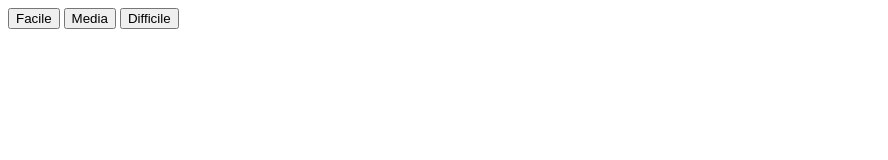
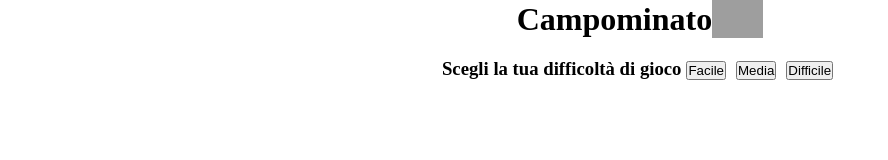
Before and after one commit to DavideGit991/js-campominato, a plain HTML site: page index.html in a window 1280 px wide. Shown: the whole page, without its empty margins (0-888 px from the left). Drawn offline with Linux system fonts and the light colour scheme; grey boxes are pictures that could not be loaded.

Commit message:
inizio la parte di layout

```diff
--- a/index.html
+++ b/index.html
@@ -2,13 +2,22 @@
 <html lang="en" dir="ltr">
   <head>
     <meta charset="utf-8">
-    <title></title>
+    <link rel="stylesheet" href="main.css">
+    <title>Campominato</title>
   </head>
   <body>
-
-    <button id="facile" type="button" name="button">Facile</button>
-    <button id="medio" type="button" name="button">Media</button>
-    <button id="difficile" type="button" name="button">Difficile</button>
+    <div class="box-title">
+      <h1>Campominato</h1>
+      <img src="https://media.tenor.com/images/7d34b6014bee654f0bfd22b59ffb183f/tenor.gif" alt="">
+    </div>
+    <div class="box-scelta">
+      <div class="subtitle">
+        <h3>Scegli la tua difficoltà di gioco</h3>
+      </div>
+      <button id="facile" type="button" name="button">Facile</button>
+      <button id="medio" type="button" name="button">Media</button>
+      <button id="difficile" type="button" name="button">Difficile</button>
+    </div>
 
     <script src="js/script.js">
 
--- /dev/null
+++ b/main.css
@@ -0,0 +1,26 @@
+*{
+  margin: 0;
+  padding: 0;
+  box-sizing: border-box;
+}
+
+.box-title{
+display: flex;
+justify-content: center;
+align-items: flex-end;
+margin-bottom: 20px;
+}
+img{
+width: 4%;
+height: auto;
+}
+.box-scelta{
+display: flex;
+justify-content: center;
+align-items: flex-end;
+margin-bottom: 20px;
+}
+
+button{
+  margin: 0 5px;
+}
```
